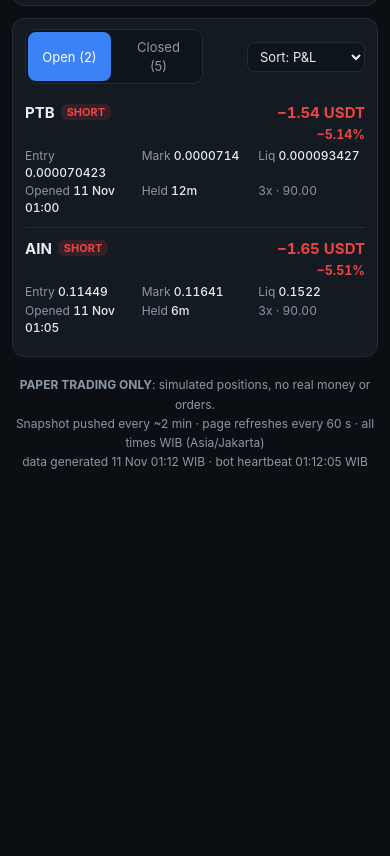
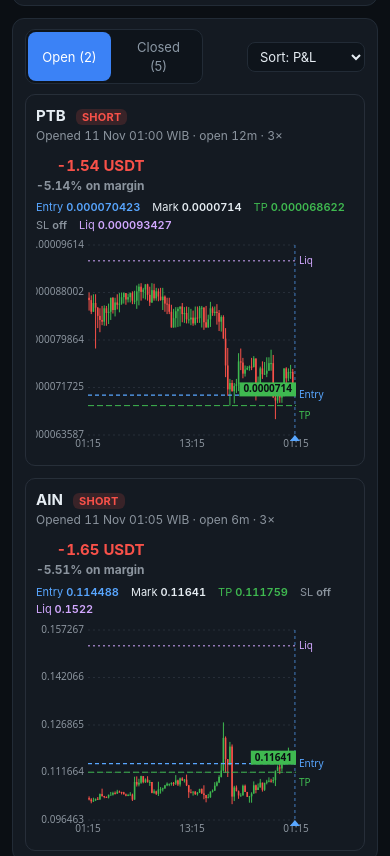
Before and after one commit to dedkovic441-hub/mexc-futures-dashboard, a plain HTML site: page index.html in a window 390 px wide. Shown: the part 1299-2155 px from the top of the page. Before the commit the page ends 1810 px from the top, so only its background shows below. Drawn offline with Linux system fonts and the light colour scheme.

Commit message:
site: add 15m candlestick charts for open positions
Each open paper trade gets a phone-friendly 15m chart with entry, TP, SL and
liquidation lines. The pusher includes recent klines in data.json so the
static GitHub Pages dashboard can render without calling MEXC from the browser.

```diff
--- a/index.html
+++ b/index.html
@@ -122,6 +122,7 @@ footer a{color:var(--mut)}
     <span id="gen"></span>
   </footer>
 </div>
+<script src="poscharts.js"></script>
 <script>
 const RAW = "https://raw.githubusercontent.com/dedkovic441-hub/mexc-futures-dashboard/main/data.json";
 const STALE_S = 12 * 60;
@@ -195,12 +196,13 @@ function renderList() {
   if (by === "pnl") rows.sort((a, b) => (b.pnl_usdt || 0) - (a.pnl_usdt || 0));
   else if (by === "new") rows.sort((a, b) => tk(b) - tk(a));
   else rows.sort((a, b) => a.symbol.localeCompare(b.symbol));
+  if (tab === "open") {
+    try { MFPosCharts.render(L, rows, {emptyText: "No open trades"}); }
+    catch (e) { L.innerHTML = rows.length ? `<div class="empty">chart error</div>` : `<div class="empty">No open trades</div>`; }
+    return;
+  }
   if (!rows.length) { L.innerHTML = `<div class="empty">No ${tab} positions</div>`; return; }
-  L.innerHTML = rows.map(r => tab === "open" ? `
-    <div class="it"><div class="top"><div>${link(r.symbol)}<span class="side ${r.side}">${(r.side || "").toUpperCase()}</span></div>
-      <div class="pnl ${cls(r.pnl_usdt)}">${sg(r.pnl_usdt)} USDT<br><small>${sg(r.pnl_pct)}%</small></div></div>
-      <div class="det"><span>Entry <b>${px(r.entry)}</b></span><span>Mark <b>${px(r.mark)}</b></span><span>Liq <b>${px(r.liq_px)}</b></span>
-      <span>Opened <b>${fDT(r.opened_wib)}</b></span><span>Held <b>${held(r.held_min)}</b></span><span>${r.leverage ?? ""}x · ${n2(r.notional_usdt)}</span></div></div>` : `
+  L.innerHTML = rows.map(r => `
     <div class="it"><div class="top"><div>${link(r.symbol)}<span class="side ${r.side}">${(r.side || "").toUpperCase()}</span></div>
       <div class="pnl ${cls(r.pnl_usdt)}">${sg(r.pnl_usdt)} USDT<br><small>${sg(r.pnl_pct)}%</small></div></div>
       <div class="det"><span>Entry <b>${px(r.entry)}</b></span><span>Exit <b>${px(r.exit)}</b></span><span>Held <b>${held(r.held_min)}</b></span>
--- /dev/null
+++ b/poscharts.js
@@ -0,0 +1,362 @@
+/* Open-position 15m candlestick charts for the MEXC futures paper dashboards. No deps. */
+(function (global) {
+  const CANDLE_S = 900;
+  const NOTE = "No open trades";
+  const cache = {}; // symbol|opened_at -> {bars, at}
+
+  function ensureCss() {
+    if (document.getElementById("mf-poscharts-css")) return;
+    const s = document.createElement("style");
+    s.id = "mf-poscharts-css";
+    s.textContent = `
+      .mf-poscharts{display:flex;flex-direction:column;gap:12px;margin-top:10px}
+      .mf-pc{background:transparent;border:1px solid rgba(42,49,60,.9);border-radius:10px;padding:10px 10px 8px}
+      .mf-pc-hd{display:flex;justify-content:space-between;align-items:flex-start;gap:10px;flex-wrap:wrap}
+      .mf-pc-hd a{color:inherit;font-weight:650;text-decoration:none}
+      .mf-pc-hd a:hover{text-decoration:underline}
+      .mf-pc-side{font-size:11px;font-weight:700;padding:1px 6px;border-radius:6px;margin-left:6px;letter-spacing:.02em}
+      .mf-pc-side.short{background:rgba(248,81,73,.16);color:#f85149}
+      .mf-pc-side.long{background:rgba(63,185,80,.16);color:#3fb950}
+      .mf-pc-pnl{font-weight:650;font-variant-numeric:tabular-nums;text-align:right;white-space:nowrap}
+      .mf-pc-pnl .pos{color:#3fb950}.mf-pc-pnl .neg{color:#f85149}
+      .mf-pc-sub{color:#8b949e;font-size:12px;margin-top:2px;font-variant-numeric:tabular-nums}
+      .mf-pc-lv{display:flex;flex-wrap:wrap;gap:2px 12px;color:#8b949e;font-size:11px;margin:6px 0 4px;font-variant-numeric:tabular-nums}
+      .mf-pc-lv b{font-weight:600}
+      .mf-pc-lv .ent{color:#58a6ff}.mf-pc-lv .tp{color:#3fb950}.mf-pc-lv .sl{color:#f85149}.mf-pc-lv .liq{color:#d2a8ff}.mf-pc-lv .mk{color:#e6edf3}
+      .mf-pc canvas.mf-ohlc{width:100%;height:220px;display:block;margin:0;touch-action:none}
+      .mf-pc-empty{color:#8b949e;padding:12px 0;text-align:center;font-size:13px}
+      .mf-pc-wait{color:#8b949e;font-size:12px;padding:24px 0;text-align:center}
+    `;
+    document.head.appendChild(s);
+  }
+
+  const esc = (s) => String(s ?? "").replace(/[&<>"']/g, (c) => ({ "&": "&amp;", "<": "&lt;", ">": "&gt;", '"': "&quot;", "'": "&#39;" }[c]));
+  const base = (s) => String(s || "").replace(/_USDT$/, "");
+  const href = (p) => p.url || ("https://futures.mexc.com/exchange/" + p.symbol);
+  const n2 = (v, d) => (v == null || isNaN(v) ? "–" : Number(v).toLocaleString("en-US", { minimumFractionDigits: d, maximumFractionDigits: d }));
+  const sg = (v, d) => (v == null ? "–" : (v > 0 ? "+" : "") + n2(v, d));
+  function px(v) {
+    if (v == null || isNaN(v)) return "–";
+    const a = Math.abs(v);
+    if (a >= 1000) return Number(v).toFixed(1);
+    if (a >= 1) return Number(v).toFixed(4);
+    if (a >= 0.01) return Number(v).toFixed(6).replace(/0+$/, "").replace(/\.$/, "");
+    return Number(v).toPrecision(5).replace(/0+$/, "").replace(/\.$/, "");
+  }
+  function held(m, openedAt) {
+    if (m == null && openedAt) m = (Date.now() / 1000 - openedAt) / 60;
+    if (m == null || isNaN(m)) return "–";
+    if (m < 60) return Math.max(0, Math.round(m)) + "m";
+    if (m < 1440) return Math.floor(m / 60) + "h " + String(Math.round(m % 60)).padStart(2, "0") + "m";
+    return (m / 1440).toFixed(1) + "d";
+  }
+  function wibParts(ts) {
+    const d = new Date((ts + 7 * 3600) * 1000);
+    const hh = String(d.getUTCHours()).padStart(2, "0");
+    const mm = String(d.getUTCMinutes()).padStart(2, "0");
+    const day = d.getUTCDate();
+    const mon = ["Jan","Feb","Mar","Apr","May","Jun","Jul","Aug","Sep","Oct","Nov","Dec"][d.getUTCMonth()];
+    return { hh, mm, day, mon, hm: hh + ":" + mm };
+  }
+  function wibHM(sOrTs) {
+    if (sOrTs == null || sOrTs === "") return "–";
+    const ts = typeof sOrTs === "number" ? sOrTs : Date.parse(sOrTs) / 1000;
+    if (!ts) return "–";
+    return wibParts(ts).hm;
+  }
+  function wibDT(sOrTs) {
+    if (sOrTs == null || sOrTs === "") return "–";
+    const ts = typeof sOrTs === "number" ? sOrTs : Date.parse(sOrTs) / 1000;
+    if (!ts) return "–";
+    const p = wibParts(ts);
+    return p.day + " " + p.mon + " " + p.hm;
+  }
+
+  function applyMark(bars, mark, now) {
+    if (!bars || !bars.length || mark == null || isNaN(mark)) return bars;
+    const t0 = Math.floor((now || Date.now() / 1000) / CANDLE_S) * CANDLE_S;
+    const last = bars[bars.length - 1];
+    if (last.t === t0) {
+      return bars.slice(0, -1).concat([{ t: last.t, o: last.o, h: Math.max(last.h, mark), l: Math.min(last.l, mark), c: mark }]);
+    }
+    if (t0 > last.t) {
+      return bars.concat([{ t: t0, o: last.c, h: Math.max(last.c, mark), l: Math.min(last.c, mark), c: mark }]);
+    }
+    return bars;
+  }
+  function toBars(raw) {
+    if (!raw || !raw.length) return [];
+    return raw.map((r) => (Array.isArray(r) ? { t: +r[0], o: +r[1], h: +r[2], l: +r[3], c: +r[4] } : { t: +r.t, o: +r.o, h: +r.h, l: +r.l, c: +r.c }));
+  }
+
+  function yRange(bars, lines) {
+    let lo = Infinity, hi = -Infinity;
+    for (const b of bars) { if (b.l < lo) lo = b.l; if (b.h > hi) hi = b.h; }
+    const near = [];
+    const padAmt = (hi - lo) || Math.abs(hi) * 0.01 || 1e-9;
+    // Keep Entry/TP/SL in view; only include Liq when it is close enough not to squash the candles.
+    const liqLo = lo - padAmt * 1.4, liqHi = hi + padAmt * 1.4;
+    for (const ln of lines) {
+      if (ln.price == null || isNaN(ln.price)) continue;
+      if (ln.key === "liq" && (ln.price < liqLo || ln.price > liqHi)) { ln.off = true; continue; }
+      near.push(ln.price);
+    }
+    for (const v of near) { if (v < lo) lo = v; if (v > hi) hi = v; }
+    if (!isFinite(lo) || !isFinite(hi) || lo === hi) { const m = isFinite(lo) ? lo : 1; lo = m * 0.99; hi = m * 1.01; }
+    const pad = (hi - lo) * 0.1 || Math.abs(hi) * 0.005;
+    return { lo: lo - pad, hi: hi + pad };
+  }
+
+  function draw(canvas, bars, opt) {
+    const dpr = window.devicePixelRatio || 1;
+    const Wcss = canvas.clientWidth || 320, Hcss = canvas.clientHeight || 220;
+    if (Wcss < 40) return;
+    canvas.width = Math.round(Wcss * dpr);
+    canvas.height = Math.round(Hcss * dpr);
+    const g = canvas.getContext("2d");
+    g.setTransform(dpr, 0, 0, dpr, 0, 0);
+    g.clearRect(0, 0, Wcss, Hcss);
+    const L = 52, R = 58, T = 8, B = 22;
+    const W = Wcss - L - R, H = Hcss - T - B;
+    if (W < 40 || H < 40) return;
+    const lines = opt.lines || [];
+    const yr = yRange(bars, lines);
+    const t0 = bars[0].t, t1 = bars[bars.length - 1].t + CANDLE_S;
+    const x = (t) => L + ((t - t0) / (t1 - t0 || 1)) * W;
+    const y = (p) => T + (1 - (p - yr.lo) / (yr.hi - yr.lo || 1)) * H;
+    const slot = W / Math.max(bars.length, 1);
+    const cw = Math.max(1, Math.min(8, slot * 0.72));
+
+    // grid
+    g.strokeStyle = "rgba(42,49,60,.9)";
+    g.lineWidth = 1;
+    g.setLineDash([2, 3]);
+    const ticks = 4;
+    g.font = "10px ui-sans-serif,system-ui,sans-serif";
+    g.fillStyle = "#8b949e";
+    g.textAlign = "right";
+    g.textBaseline = "middle";
+    for (let i = 0; i <= ticks; i++) {
+      const pv = yr.lo + (yr.hi - yr.lo) * (i / ticks);
+      const yy = y(pv);
+      g.beginPath(); g.moveTo(L, yy); g.lineTo(L + W, yy); g.stroke();
+      g.fillText(px(pv), L - 4, yy);
+    }
+    g.setLineDash([]);
+
+    // time labels
+    g.textAlign = "center";
+    g.textBaseline = "top";
+    const nlab = Wcss < 400 ? 3 : 5;
+    for (let i = 0; i < nlab; i++) {
+      const t = t0 + ((t1 - t0) * i) / (nlab - 1 || 1);
+      const ts = Math.floor(t / CANDLE_S) * CANDLE_S;
+      g.fillText(wibParts(ts).hm, x(Math.min(Math.max(ts, t0), t1 - 1)), T + H + 4);
+    }
+
+    // candles
+    for (const b of bars) {
+      const xc = x(b.t + CANDLE_S / 2);
+      const up = b.c >= b.o;
+      g.strokeStyle = g.fillStyle = up ? "#3fb950" : "#f85149";
+      g.beginPath();
+      g.moveTo(xc, y(b.h));
+      g.lineTo(xc, y(b.l));
+      g.stroke();
+      const y1 = y(b.o), y2 = y(b.c);
+      const top = Math.min(y1, y2), h = Math.max(1, Math.abs(y2 - y1));
+      g.fillRect(xc - cw / 2, top, cw, h);
+    }
+
+    // entry time marker
+    if (opt.entryAt) {
+      const et = Math.floor(opt.entryAt / CANDLE_S) * CANDLE_S;
+      if (et >= t0 && et <= t1) {
+        const xx = x(et + CANDLE_S / 2);
+        g.strokeStyle = "rgba(88,166,255,.7)";
+        g.lineWidth = 1;
+        g.setLineDash([3, 3]);
+        g.beginPath(); g.moveTo(xx, T); g.lineTo(xx, T + H); g.stroke();
+        g.setLineDash([]);
+        g.fillStyle = "#58a6ff";
+        g.beginPath();
+        g.moveTo(xx, T + H); g.lineTo(xx - 5, T + H + 6); g.lineTo(xx + 5, T + H + 6); g.closePath();
+        g.fill();
+      }
+    }
+
+    // price lines
+    g.font = "10px ui-sans-serif,system-ui,sans-serif";
+    g.textBaseline = "middle";
+    const usedY = [];
+    function placeY(yy) {
+      let y0 = yy;
+      for (let k = 0; k < 8; k++) {
+        if (usedY.every((u) => Math.abs(u - y0) > 11)) { usedY.push(y0); return y0; }
+        y0 = yy + (k % 2 === 0 ? 1 : -1) * (Math.floor(k / 2) + 1) * 11;
+      }
+      usedY.push(y0); return y0;
+    }
+    for (const ln of lines) {
+      if (ln.price == null || ln.off) continue;
+      const yy = y(ln.price);
+      if (yy < T - 2 || yy > T + H + 2) continue;
+      g.strokeStyle = ln.color;
+      g.lineWidth = ln.key === "entry" ? 1.4 : 1;
+      g.setLineDash(ln.dash || [5, 3]);
+      g.beginPath(); g.moveTo(L, yy); g.lineTo(L + W, yy); g.stroke();
+      g.setLineDash([]);
+      const ly = placeY(Math.min(T + H, Math.max(T, yy)));
+      g.fillStyle = ln.color;
+      g.textAlign = "left";
+      g.fillText(ln.label, L + W + 3, ly);
+    }
+
+    // last price tag
+    const last = bars[bars.length - 1];
+    if (last) {
+      const yy = y(last.c);
+      g.fillStyle = last.c >= last.o ? "#3fb950" : "#f85149";
+      const label = px(last.c);
+      g.font = "bold 10px ui-sans-serif,system-ui,sans-serif";
+      const tw = g.measureText(label).width + 8;
+      const ty = Math.min(T + H - 7, Math.max(T + 7, yy));
+      g.fillRect(L + W - tw, ty - 7, tw, 14);
+      g.fillStyle = "#0b0f14";
+      g.textAlign = "right";
+      g.fillText(label, L + W - 4, ty);
+    }
+  }
+
+  function linesOf(p) {
+    const entry = p.fill_px ?? p.entry;
+    const out = [];
+    if (entry != null) out.push({ key: "entry", price: +entry, color: "#58a6ff", label: "Entry", dash: [4, 3] });
+    if (p.tp_px != null) out.push({ key: "tp", price: +p.tp_px, color: "#3fb950", label: "TP", dash: [6, 3] });
+    if (p.sl_px != null) out.push({ key: "sl", price: +p.sl_px, color: "#f85149", label: "SL", dash: [6, 3] });
+    if (p.liq_px != null) out.push({ key: "liq", price: +p.liq_px, color: "#d2a8ff", label: "Liq", dash: [2, 3] });
+    return out;
+  }
+
+  function cardHtml(p) {
+    const side = (p.side || "").toLowerCase();
+    const opened = p.opened_wib || p.opened_at;
+    const liqOff = (p._liqOff) ? " (off chart)" : "";
+    return `<div class="mf-pc-hd">
+      <div><a href="${esc(href(p))}" target="_blank" rel="noopener noreferrer">${esc(base(p.symbol))}</a>
+        <span class="mf-pc-side ${esc(side)}">${side === "long" ? "LONG" : "SHORT"}</span>
+        <div class="mf-pc-sub">Opened ${esc(wibDT(opened))} WIB · open ${esc(held(p.held_min, p.opened_at))}${p.leverage ? " · " + Number(p.leverage) + "×" : ""}</div>
+      </div>
+      <div class="mf-pc-pnl"><span class="${p.pnl_usdt > 0 ? "pos" : p.pnl_usdt < 0 ? "neg" : ""}">${sg(p.pnl_usdt, 2)} USDT</span>
+        <div class="mf-pc-sub">${sg(p.pnl_pct, 2)}% on margin</div></div>
+    </div>
+    <div class="mf-pc-lv">
+      <span class="ent">Entry <b>${px(p.fill_px ?? p.entry)}</b></span>
+      <span class="mk">Mark <b>${px(p.mark)}</b></span>
+      ${p.tp_px != null ? `<span class="tp">TP <b>${px(p.tp_px)}</b></span>` : `<span>TP <b>off</b></span>`}
+      ${p.sl_px != null ? `<span class="sl">SL <b>${px(p.sl_px)}</b></span>` : `<span>SL <b>off</b></span>`}
+      ${p.liq_px != null ? `<span class="liq">Liq <b>${px(p.liq_px)}</b>${liqOff}</span>` : ""}
+    </div>
+    <canvas class="mf-ohlc" height="220"></canvas>`;
+  }
+
+  function paintCard(el, p) {
+    el._pos = p;
+    if (!el._ro && typeof ResizeObserver !== "undefined") {
+      el._ro = new ResizeObserver(() => {
+        const q = el._pos; if (!q) return;
+        const cv = el.querySelector("canvas.mf-ohlc");
+        const sz = (cv && cv.clientWidth) + "x" + (cv && cv.clientHeight);
+        if (sz === el._sz) return;
+        paintCard(el, q);
+      });
+      el._ro.observe(el);
+    }
+    const bars = applyMark(toBars(p.klines || p.bars || []), p.mark, Date.now() / 1000);
+    const cv = el.querySelector("canvas.mf-ohlc");
+    if (!cv) return;
+    el._sz = cv.clientWidth + "x" + cv.clientHeight;
+    if (!bars.length) {
+      const g = cv.getContext("2d");
+      const dpr = window.devicePixelRatio || 1;
+      const W = cv.clientWidth || 320, H = 220;
+      cv.width = W * dpr; cv.height = H * dpr;
+      g.setTransform(dpr, 0, 0, dpr, 0, 0);
+      g.clearRect(0, 0, W, H);
+      g.fillStyle = "#8b949e"; g.font = "12px sans-serif"; g.textAlign = "center";
+      g.fillText(p._klineErr || "Loading 15m candles…", W / 2, H / 2);
+      return;
+    }
+    const lns = linesOf(p);
+    // pre-run range so we can flag liq off-chart in the caption
+    yRange(bars, lns);
+    const liq = lns.find((x) => x.key === "liq");
+    if (liq && liq.off && !p._liqOff) {
+      p._liqOff = true;
+      el.innerHTML = cardHtml(p);
+      return paintCard(el, p);
+    }
+    draw(el.querySelector("canvas.mf-ohlc"), bars, { lines: lns, entryAt: p.opened_at || (p.opened_wib ? Date.parse(p.opened_wib) / 1000 : null) });
+  }
+
+  async function loadKlines(p, loader) {
+    const key = (p.symbol || "") + "|" + (p.opened_at || p.opened_wib || "");
+    const hit = cache[key];
+    const now = Date.now() / 1000;
+    if (p.klines && p.klines.length && (!hit || now - hit.at < 120)) {
+      cache[key] = { bars: p.klines, at: now };
+      return p.klines;
+    }
+    if (hit && now - hit.at < 25) return hit.bars;
+    if (!loader) return (hit && hit.bars) || p.klines || [];
+    try {
+      const bars = await loader(p.symbol, p);
+      cache[key] = { bars: bars || [], at: Date.now() / 1000 };
+      return bars || [];
+    } catch (e) {
+      p._klineErr = "Chart unavailable";
+      return (hit && hit.bars) || [];
+    }
+  }
+
+  function render(container, positions, opts) {
+    ensureCss();
+    const el = typeof container === "string" ? document.getElementById(container) : container;
+    if (!el) return;
+    const list = (positions || []).filter((p) => p && p.symbol);
+    if (!list.length) {
+      el.className = "mf-poscharts";
+      el.innerHTML = `<div class="mf-pc-empty">${esc((opts && opts.emptyText) || NOTE)}</div>`;
+      el._syms = "";
+      return;
+    }
+    const sig = list.map((p) => p.symbol + ":" + (p.opened_at || p.opened_wib || "")).join(",");
+    if (el._syms !== sig) {
+      el.className = "mf-poscharts";
+      el.innerHTML = list.map((p, i) => `<div class="mf-pc" data-i="${i}" data-sym="${esc(p.symbol)}">${cardHtml(p)}</div>`).join("");
+      el._syms = sig;
+    } else {
+      list.forEach((p, i) => {
+        const card = el.querySelector(`.mf-pc[data-i="${i}"]`);
+        if (card) {
+          const hd = card.querySelector(".mf-pc-hd");
+          const lv = card.querySelector(".mf-pc-lv");
+          const tmp = document.createElement("div");
+          tmp.innerHTML = cardHtml(p);
+          if (hd && tmp.querySelector(".mf-pc-hd")) hd.replaceWith(tmp.querySelector(".mf-pc-hd"));
+          if (lv && tmp.querySelector(".mf-pc-lv")) lv.replaceWith(tmp.querySelector(".mf-pc-lv"));
+        }
+      });
+    }
+    list.forEach(async (p, i) => {
+      const card = el.querySelector(`.mf-pc[data-i="${i}"]`);
+      if (!card) return;
+      if (!p.klines || !p.klines.length) p.klines = await loadKlines(p, opts && opts.loadKlines);
+      const go = () => paintCard(card, p);
+      go();
+      requestAnimationFrame(go);
+    });
+  }
+
+  global.MFPosCharts = { render, applyMark, toBars, px, held };
+})(typeof window !== "undefined" ? window : globalThis);
```
Also changed, not shown: 1 other file.
